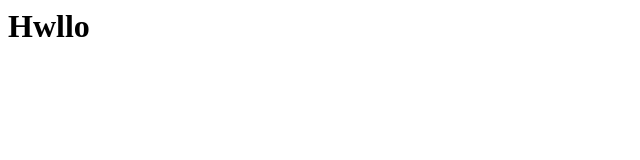
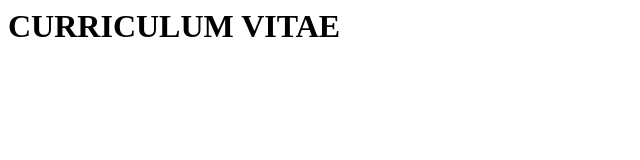
Before and after one commit to mayurpatelkothari/mayur, a plain HTML site: page index.html in a window 1280 px wide. Shown: the whole page, without its empty margins (0-640 px from the left). Drawn offline with Linux system fonts and the light colour scheme.

Commit message:
Update index.html

```diff
--- a/index.html
+++ b/index.html
@@ -1 +1 @@
-<h1>Hwllo</h1>
+<h1>CURRICULUM VITAE</h1>
```
